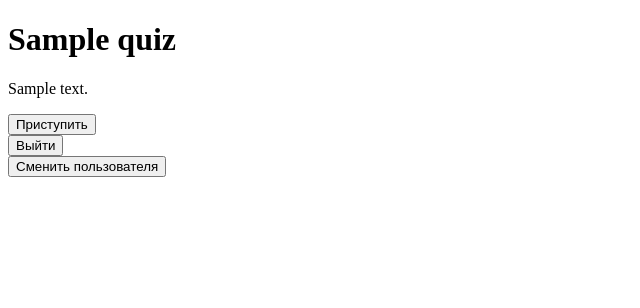
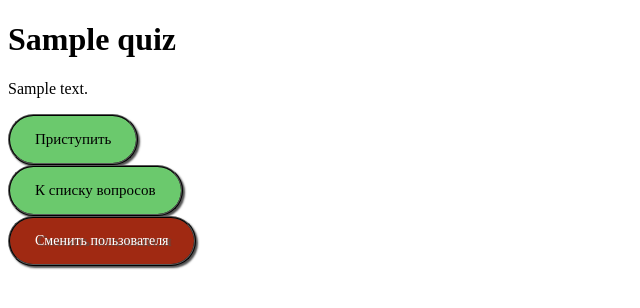
Before and after one commit to aleksandra1998e/django_quizzes, a Django app: page /quiz/1/ in a window 1280 px wide. Shown: the top 308 px of the page, without its empty margins (0-640 px from the left). Run offline with Django 4.2, Linux system fonts and the light colour scheme; a user stored in the database is signed in; tables that the repository leaves empty hold one stand-in row (values such as "Sample post").

Commit message:
css and fixed files

```diff
--- a/django_project/app_user/templates/app_user/login.html
+++ b/django_project/app_user/templates/app_user/login.html
@@ -1,7 +1,9 @@
+{% load static %}
 <!DOCTYPE html>
 <html lang="en">
 <head>
     <meta charset="UTF-8">
+    <link rel="stylesheet" href="{% static 'css/style.css'%}" type="text/css">
     <title>Login</title>
 </head>
 <body>
--- a/django_project/app_user/templates/app_user/register.html
+++ b/django_project/app_user/templates/app_user/register.html
@@ -1,7 +1,9 @@
+{% load static %}
 <!DOCTYPE html>
 <html lang="en">
 <head>
     <meta charset="UTF-8">
+    <link rel="stylesheet" href="{% static 'css/style.css'%}" type="text/css">
     <title>Регистрация</title>
 </head>
 <body>
@@ -10,7 +12,7 @@
     <form method="post">
       {% csrf_token %}
       {{form.as_p}}
-      <button type="submit">Зарегистрироваться</button>
+      <button type="submit" class="all_button">Зарегистрироваться</button>
     </form>
 
 </body>
--- a/django_project/django_project/setting_local.py
+++ b/django_project/django_project/setting_local.py
@@ -9,7 +9,7 @@ https://docs.djangoproject.com/en/4.1/topics/settings/
 For the full list of settings and their values, see
 https://docs.djangoproject.com/en/4.1/ref/settings/
 """
-
+import os
 from pathlib import Path
 
 # Build paths inside the project like this: BASE_DIR / 'subdir'.
@@ -125,3 +125,7 @@ STATIC_URL = 'static/'
 DEFAULT_AUTO_FIELD = 'django.db.models.BigAutoField'
 
 LOGIN_REDIRECT_URL = '/quiz/'
+
+
+STATICFILES_DIRS = [os.path.join(BASE_DIR, 'static'),
+                    ]
--- a/django_project/django_project/settings.py
+++ b/django_project/django_project/settings.py
@@ -125,3 +125,6 @@ STATIC_URL = 'static/'
 DEFAULT_AUTO_FIELD = 'django.db.models.BigAutoField'
 
 LOGIN_REDIRECT_URL = '/quiz/'
+
+STATICFILES_DIRS = [os.path.join(BASE_DIR, 'static'),
+                    ]
--- a/django_project/quiz/templates/quiz/quiz_detail.html
+++ b/django_project/quiz/templates/quiz/quiz_detail.html
@@ -1,7 +1,9 @@
+{% load static %}
 <!DOCTYPE html>
 <html lang="en">
 <head>
     <meta charset="UTF-8">
+    <link rel="stylesheet" href="{% static 'css/style.css'%}" type="text/css">
     <title>{{object.name}}</title>
 </head>
 <body>
@@ -10,22 +12,22 @@
                 <p> {{object.description}} </p>
 
         <form method="LINK" action="question/1/">
-            <input type="submit" value="Приступить">
+            <input type="submit" value="Приступить" class="all_button">
 
         </form>
         <form method="LINK" action="/quiz/">
-            <input type="submit" value="Выйти">
+            <input type="submit" value="К списку вопросов" class="all_button">
         </form>
 
         <form method="LINK" action="/logout/">
-            <input type="submit" value="Сменить пользователя">
+            <input type="submit" value="Сменить пользователя" class="del_button">
         </form>
     {% else %}
 
         <h3>Для прохождения тестов необходимо авторизоваться.</h3>
 
         <form method="LINK" action="/login/">
-            <input type="submit" value="Авторизоваться">
+            <input type="submit" value="Авторизоваться" class="all_button">
         </form>
 
     {% endif %}
--- a/django_project/quiz/templates/quiz/quiz_list.html
+++ b/django_project/quiz/templates/quiz/quiz_list.html
@@ -1,13 +1,15 @@
+{% load static %}
 <!DOCTYPE html>
 <html lang="en">
 <head>
     <meta charset="UTF-8">
+    <link rel="stylesheet" href="{% static 'css/style.css'%}" type="text/css">
     <title>Тесты</title>
 </head>
 <body>
     <h1>Наши тесты</h1>
     {% if quiz_list %}
-    <ul>
+    <ul class="rounded">
         {% for quiz in quiz_list %}
         <li>
             <a href="/quiz/{{quiz.id}}"> {{quiz.name}}</a>
--- a/django_project/quiz/views.py
+++ b/django_project/quiz/views.py
@@ -84,4 +84,4 @@ class QuizQuestionView(View):
 
             return HttpResponseRedirect('/quiz/{}/question/{}/{}/'.format(quiz_id, number+1, idenef))
         else:
-            return redirect(QuizQuestionView)
+            return HttpResponseRedirect('/quiz/{}/question/{}/{}/'.format(quiz_id, number, idenef))
--- /dev/null
+++ b/django_project/static/css/style.css
@@ -0,0 +1,68 @@
+.del_button {
+  font-family: 'Comfortaa';
+  font-size: 14px;
+  color: #ffffff !important;
+  text-shadow: 3px 1px 1px #55514e;
+  padding: 15px 25px;
+  box-shadow: 2px 2px 2px #4f4f4f;
+  border-radius: 50px;
+  border: 2px ridge #040404;
+  background: #a02912;
+}
+.del_button:hover {
+  color: #cccccc !important;
+  background: #f66d52;
+  background: linear-gradient(to top, #f66d52, #9e220a);
+}
+.all_button {
+  font-family: 'Comfortaa';
+  font-size: 15px;
+  color: #000000 !important;
+  padding: 15px 25px;
+  box-shadow: 2px 2px 2px #4f4f4f;
+  border-radius: 50px;
+  border: 2px ridge #040404;
+  background: #6bc96d;
+}
+.all_button:hover {
+  color: #cccccc !important;
+  background: #365c19;
+}
+
+.rounded {
+counter-reset: li;
+list-style: none;
+font: 14px "Trebuchet MS", "Lucida Sans";
+padding: 0;
+text-shadow: 0 1px 0 rgba(255,255,255,.5);
+}
+.rounded a {
+position: relative;
+display: block;
+padding: .4em .4em .4em 2em;
+margin: .5em 0;
+background: #DAD2CA;
+color: #444;
+text-decoration: none;
+border-radius: .3em;
+transition: .3s ease-out;
+}
+.rounded a:hover {background: #E9E4E0;}
+.rounded a:hover:before {transform: rotate(360deg);}
+.rounded a:before {
+content: counter(li);
+counter-increment: li;
+position: absolute;
+left: -1.3em;
+top: 50%;
+margin-top: -1.3em;
+background: #8FD4C1;
+height: 2em;
+width: 2em;
+line-height: 2em;
+border: .3em solid white;
+text-align: center;
+font-weight: bold;
+border-radius: 2em;
+transition: all .3s ease-out;
+}
```
Also changed, not shown: django_project/app_user/templates/app_user/main.html (+6 -4 lines), django_project/quiz/templates/quiz/question.html (+7 -3 lines), django_project/quiz/templates/quiz/result.html (+5 -3 lines).
